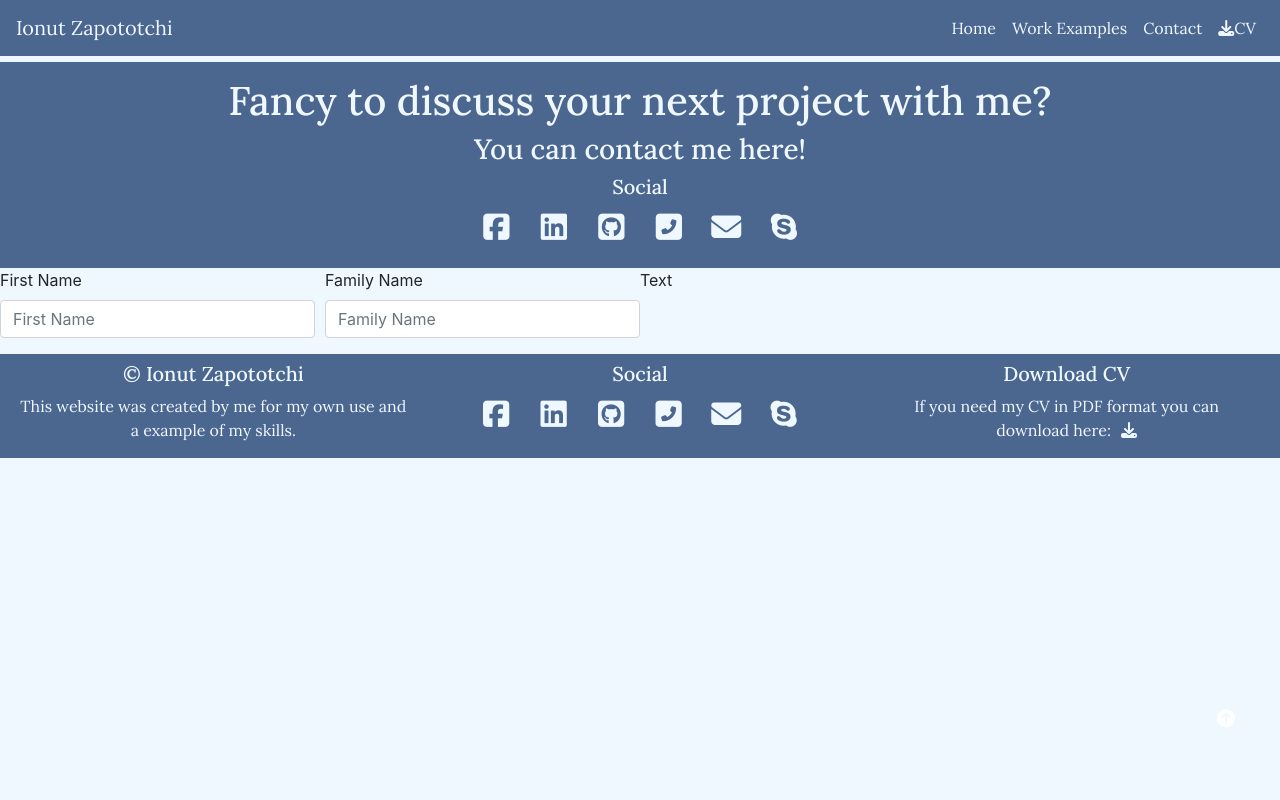
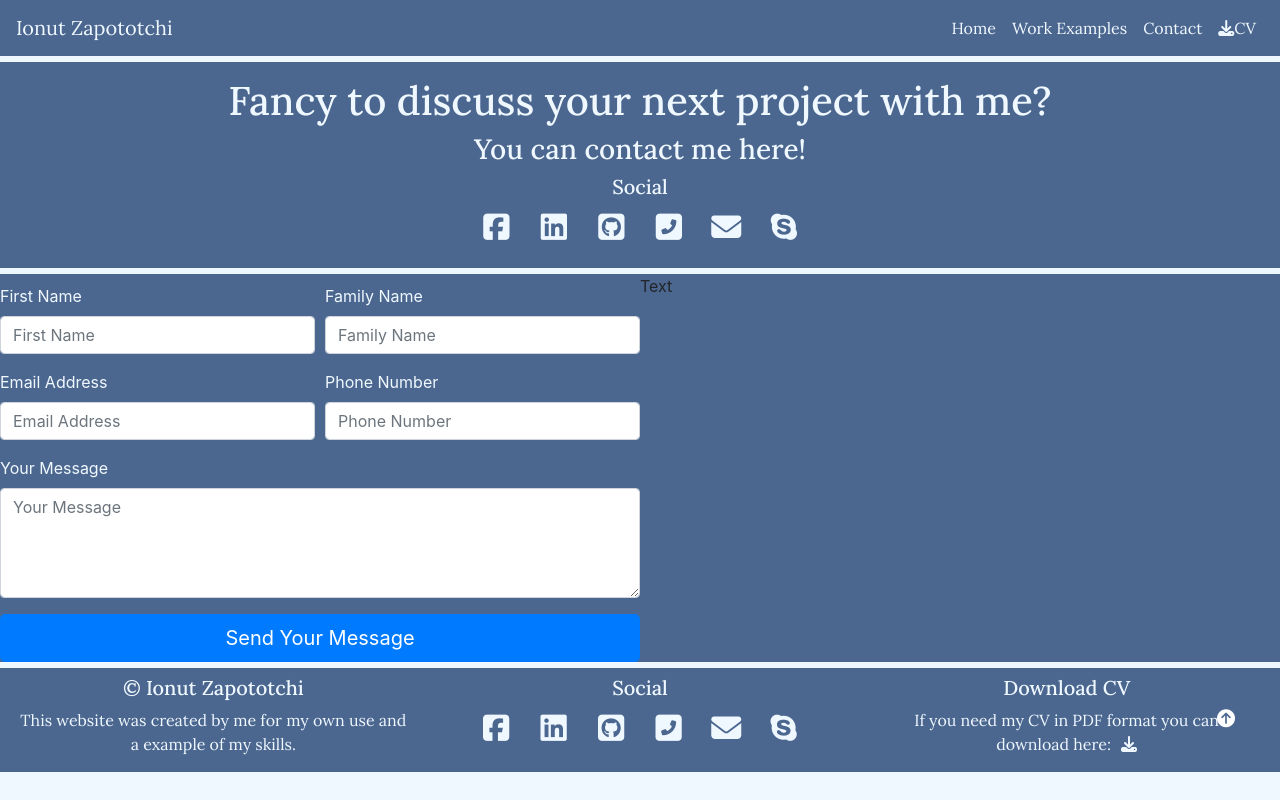
Before and after one commit to lseparatio/personal-portofolio, a plain HTML site: page contact.html in a window 1280 px wide. Drawn offline with nearby package versions, Linux system fonts and the light colour scheme.

Commit message:
Form complete, need stilling

```diff
--- a/assets/css/styles.css
+++ b/assets/css/styles.css
@@ -361,3 +361,15 @@ ul.list-inline {
     text-align: center;
 }
 */
+
+.contact {
+    background-color: #4b678f;
+}
+
+form {
+    padding-top: 10px;
+}
+
+form label {
+    color: aliceblue;
+}
--- a/contact.html
+++ b/contact.html
@@ -107,37 +107,60 @@
             </div>
         </div>
     </section>
+    <hr>
 
     <!--Contact Form-->
 
-    <section>
+    <section class="contact">
         <div class="container-fluid">
             <div class="row">
                 <div class="col-md-6">
-                   <form action="" method="post">
+                    <form action="#" method="post">
                         <div class="form-row">
                             <div class="form-group col-md-6">
                                 <label for="first-name">First Name</label>
-                            <input type="text" class="form-control" id="first-name" name="first-name" placeholder="First Name">
+                                <input type="text" class="form-control" id="first-name" name="first-name"
+                                    placeholder="First Name">
                             </div>
                             <div class="form-group col-md-6">
                                 <label for="family-name">Family Name</label>
-                            <input type="text" class="form-control" id="family-name" name="family-name" placeholder="Family Name">
+                                <input type="text" class="form-control" id="family-name" name="family-name"
+                                    placeholder="Family Name">
                             </div>
                         </div>
 
+                        <div class="form-row">
+                            <div class="form-group col-md-6">
+                                <label for="email">Email Address</label>
+                                <input type="email" class="form-control" id="email" name="email"
+                                    placeholder="Email Address">
+                            </div>
+                            <div class="form-group col-md-6">
+                                <label for="telephone">Phone Number</label>
+                                <input type="tel" class="form-control" id="telephone" name="telephone"
+                                    placeholder="Phone Number">
+                            </div>
+                        </div>
+
+                        <div class="form-row">
+                            <div class="form-group col-md-12">
+                                <label for="message">Your Message</label>
+                                <textarea class="form-control" rows="4" id="message" name="message"
+                                    placeholder="Your Message"></textarea>
+                            </div>
+                        </div>
+                        <button class="btn btn-primary btn-lg btn-block" type="submit">Send Your Message</button>
+                    </form>
+                </div>
 
 
-
-                   </form>
-
-                </div>
                 <div class="col-md-6">
                     Text
                 </div>
             </div>
         </div>
     </section>
+    <hr>
 
     <!--Footer-->
     <section>
```
Lines whose indentation alone changed are shown as unchanged.
